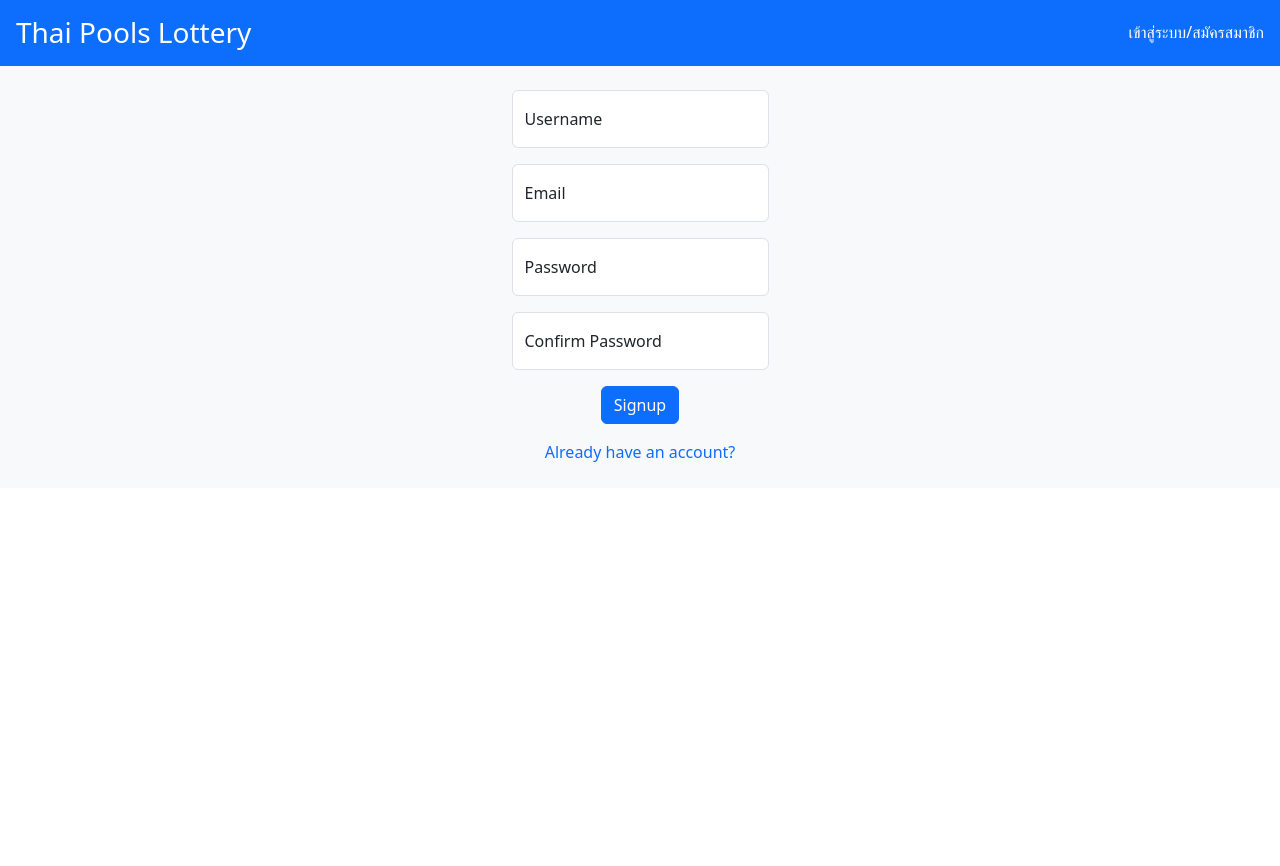
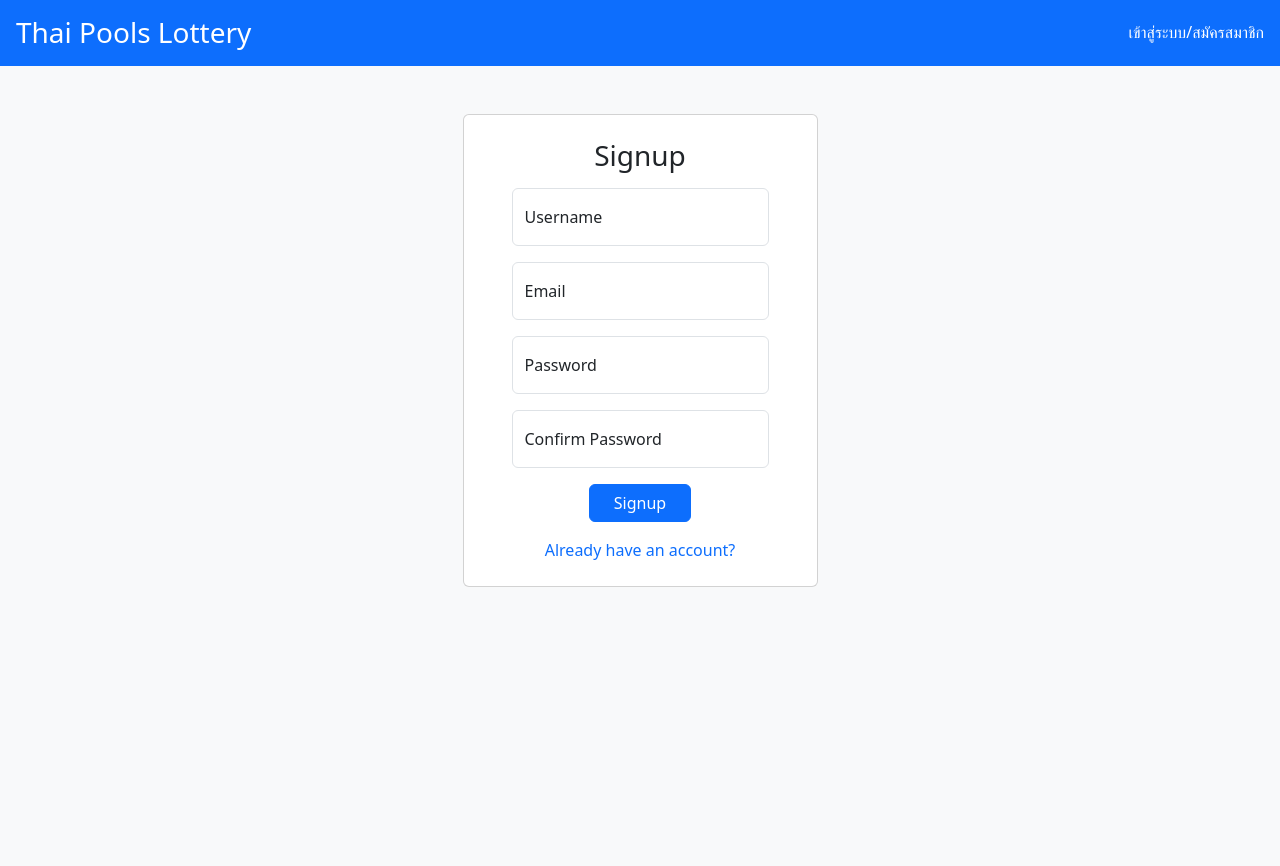
Before and after one commit to TheoMan8520/lotto, a Django app: page /signup/ in a window 1280 px wide. Before the commit the page ends 462 px from the top, so only its background shows below. Run offline with Django 5.2, Linux system fonts and the light colour scheme; some libraries are stand-ins or nearby versions.

Commit message:
Add Login/Signup Style

```diff
--- a/app/templates/header.html
+++ b/app/templates/header.html
@@ -29,6 +29,9 @@
             top: 0;
             z-index: 1;
           }
+          body {
+            height: 100vh;
+          }
     </style>
     {% block head %} {% endblock %}
 </head>
@@ -45,7 +48,7 @@
           {% endif %}
         </div>
     </div>
-    <div class="d-flex flex-column align-items-center bg-light">
+    <div class="d-flex flex-column align-items-center bg-light body-section h-100 pt-5">
         {% block content %}
         {% endblock %}
     </div>
--- a/app/templates/login.html
+++ b/app/templates/login.html
@@ -5,8 +5,9 @@
             <p>{{ error }}</p>
         {% endfor %}
     {% endif %}
-<form method="POST" actione="." id="login-form" class="d-flex flex-column w-100 align-items-center g-05 p-4">
+    <form method="POST" actione="." id="login-form" class="d-flex flex-column align-items-center g-10 py-4 px-5 card">
         {% csrf_token %}
+        <h3>Login</h3>
         <div class="form-floating">
             <input required type="text" class="form-control" placeholder="Username" id="username" name="username" maxlength="16" minlength="4">
             <label for="username">Username</label>
@@ -15,8 +16,7 @@
             <input required type="password" class="form-control" placeholder="Password" id="password" name="password">
             <label for="password">Password</label>
         </div>
-    <button type="submit" class="btn btn-primary">Login</button>
+        <button type="submit" class="btn btn-primary px-4">Login</button>
         <a href="{% url 'lotto:signup' %}">Don't have an account?</a>
     </form>
-
 {% endblock %}
--- a/app/templates/signup.html
+++ b/app/templates/signup.html
@@ -5,8 +5,9 @@
     <p>{{ error }}</p>
   {% endfor %}
 {% endif %}
-<form method="POST" actione="." id="signup-form" class="d-flex flex-column w-100 align-items-center g-10 p-4">
+<form method="POST" actione="." id="signup-form" class="d-flex flex-column align-items-center g-10 py-4 px-5 card">
     {% csrf_token %}
+    <h3>Signup</h3>
     <div class="form-floating">
         <input required type="text" class="form-control" placeholder="Username" id="username" name="username" maxlength="16" minlength="4">
         <label for="username">Username</label>
@@ -23,7 +24,7 @@
         <input required type="password" class="form-control" placeholder="Confirm Password" id="password2" name="password2">
         <label for="password">Confirm Password</label>
     </div>
-    <button type="submit" class="btn btn-primary">Signup</button>
+    <button type="submit" class="btn btn-primary px-4">Signup</button>
     <a href="{% url 'lotto:login' %}">Already have an account?</a>
 </form>
 {% endblock %}
```
Lines whose indentation alone changed are shown as unchanged.
